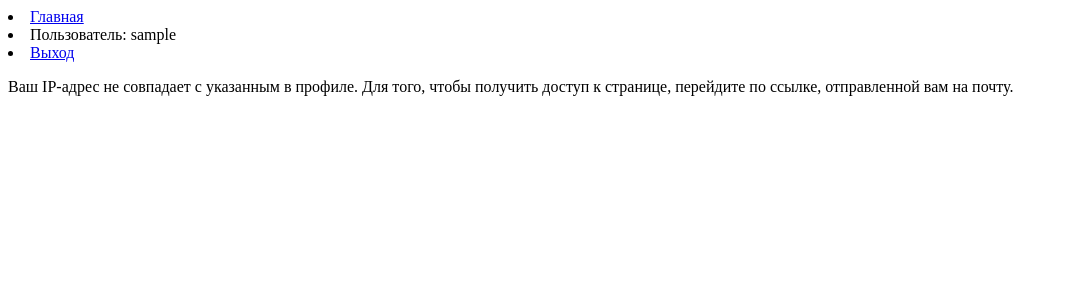
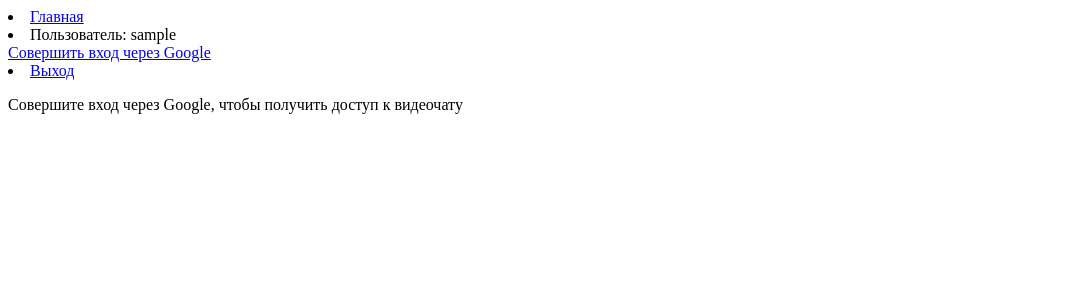
Before and after one commit to Valentinsid/webrtcChat, a Django app: page / in a window 1280 px wide. Shown: the top 300 px of the page, without its empty margins (0-1068 px from the left). Run offline with Django 3.2, Linux system fonts and the light colour scheme; the visitor is signed in with stand-in values (Sample User, id 1).

Commit message:
added oauth

```diff
--- a/chat/templates/chat/main.html
+++ b/chat/templates/chat/main.html
@@ -15,9 +15,11 @@
 
 {% if request.is_secure %}
 {% endif %}
-
-  {% if user.is_authenticated %}
-     <li>Пользователь: {{ user.get_username }}</li>
+{% if user.is_authenticated %}
+<li>Пользователь: {{ user.get_username }}</li>
+  {% if not user.social_auth.exists %}
+      <a class="btn btn-primary" href="{% url 'social:begin' 'google-oauth2' %}">Совершить вход через Google</a>
+   {% endif %}
    {% else %}
      <li><a href="{% url 'login'%}?next={{request.path}}">Логин</a></li>
    {% endif %}
@@ -27,6 +29,13 @@
 
   {% endif %}
   <li><a href="{% url 'logout'%}?next={{request.path}}">Выход</a></li>
+  {% if user.is_authenticated %}
+  {% if not user.social_auth.exists %}
+  <p>Совершите вход через Google, чтобы получить доступ к видеочату</p>
+  {% else %}
+
+
+
   {% if user.profile.first == True and user.profile.is_ip_correct %}
 <h3 id="label-room">Введите / сгенерируйте номер комнаты</h3>
 <div id = 'roomcheck-container'>
@@ -83,6 +92,9 @@
 
 
 {% endif %}
+{% endif %}
+{% endif %}
+
 <script type="text/javascript" src="{% static 'js/main.js' %}"></script>
 </body>
 
```
